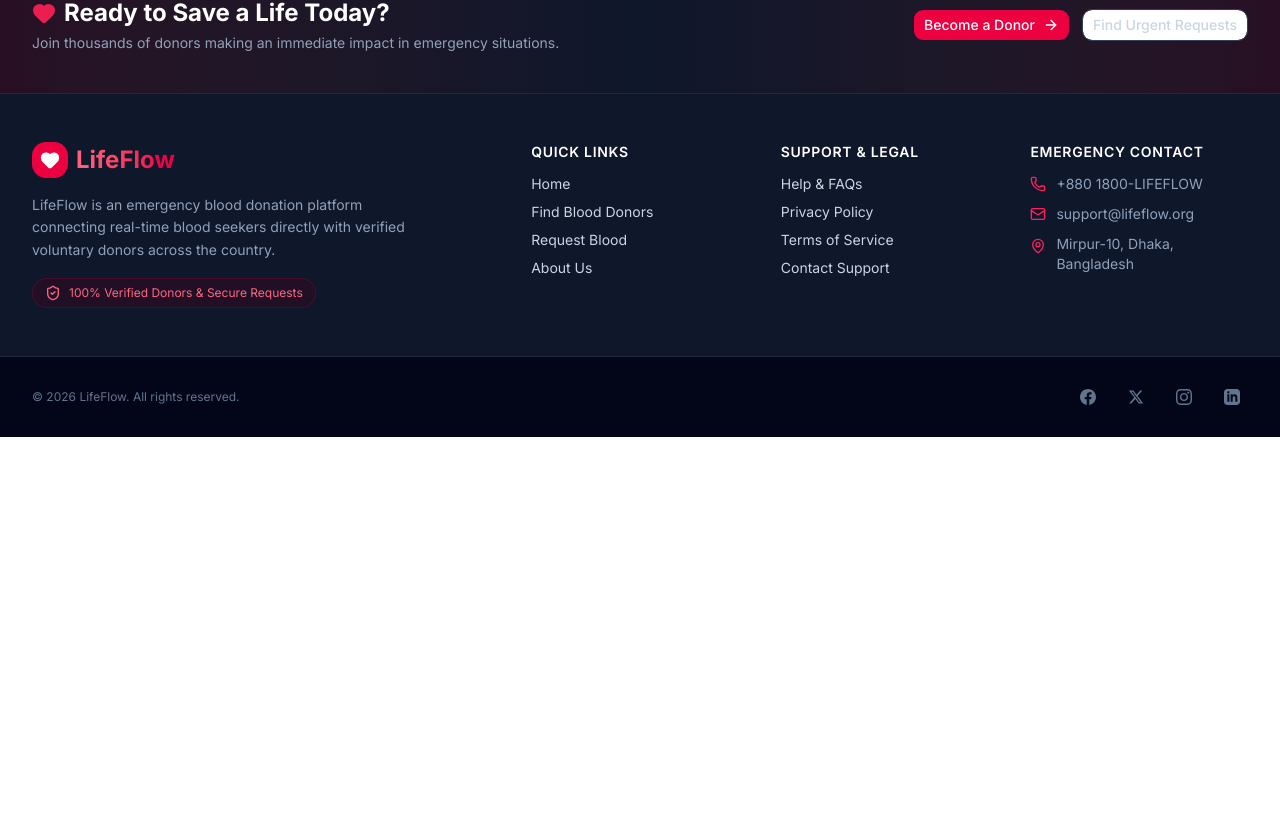
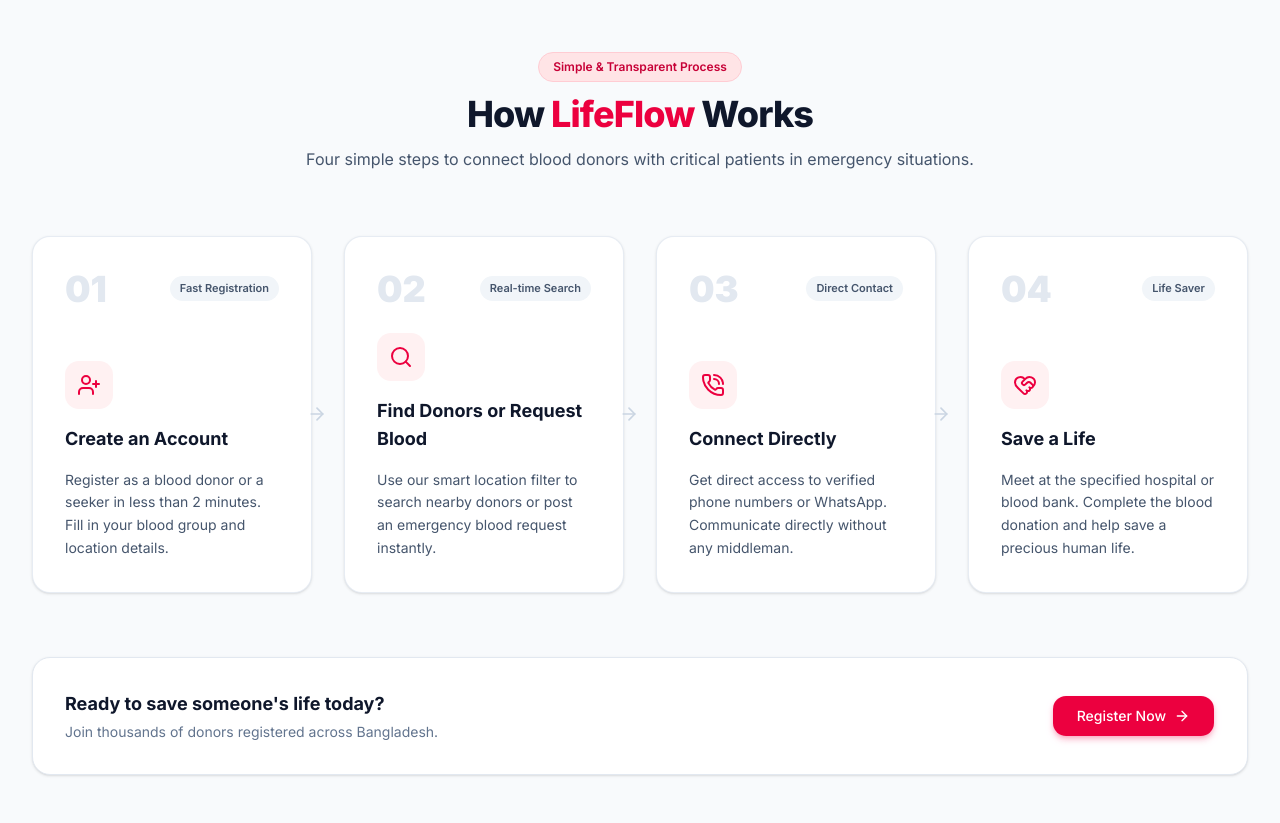
Before and after one commit to Md-Rasel-Ahmed/blood-donation-frontend, a Next.js app: page / in a window 1280 px wide. Shown: the part 1397-2220 px from the top of the page. Before the commit the page ends 1834 px from the top, so only its background shows below. Built offline with nearby package versions, Linux system fonts and the light colour scheme.

Commit message:
search donor section done

```diff
--- a/src/app/(public)/(marketing)/page.tsx
+++ b/src/app/(public)/(marketing)/page.tsx
@@ -1,4 +1,5 @@
 import Hero from '@/components/modules/homePage/Hero'
+import HowItWork from '@/components/modules/homePage/HowItWork'
 import SearchDonor from '@/components/modules/homePage/SearchDonor'
 import React from 'react'
 
@@ -7,6 +8,7 @@
     <div>
       <Hero></Hero>
       <SearchDonor></SearchDonor>
+      <HowItWork></HowItWork>
     </div>
   )
 }
--- /dev/null
+++ b/src/components/modules/homePage/HowItWork.tsx
@@ -0,0 +1,132 @@
+"use client";
+
+import React from "react";
+import { UserPlus, Search, PhoneCall, HeartHandshake, ArrowRight } from "lucide-react";
+import { Button } from "@/components/ui/button";
+import Link from "next/link";
+
+const steps = [
+  {
+    number: "01",
+    icon: UserPlus,
+    title: "Create an Account",
+    description:
+      "Register as a blood donor or a seeker in less than 2 minutes. Fill in your blood group and location details.",
+    badge: "Fast Registration",
+  },
+  {
+    number: "02",
+    icon: Search,
+    title: "Find Donors or Request Blood",
+    description:
+      "Use our smart location filter to search nearby donors or post an emergency blood request instantly.",
+    badge: "Real-time Search",
+  },
+  {
+    number: "03",
+    icon: PhoneCall,
+    title: "Connect Directly",
+    description:
+      "Get direct access to verified phone numbers or WhatsApp. Communicate directly without any middleman.",
+    badge: "Direct Contact",
+  },
+  {
+    number: "04",
+    icon: HeartHandshake,
+    title: "Save a Life",
+    description:
+      "Meet at the specified hospital or blood bank. Complete the blood donation and help save a precious human life.",
+    badge: "Life Saver",
+  },
+];
+
+export default function HowItWork() {
+  return (
+    <section className="py-16 sm:py-24 bg-slate-50 relative overflow-hidden">
+      {/* Background Decorative Blob */}
+      <div className="absolute top-1/2 left-0 w-72 h-72 bg-rose-200/30 blur-[100px] rounded-full pointer-events-none -z-10" />
+
+      <div className="max-w-7xl mx-auto px-4 sm:px-6 lg:px-8">
+
+        {/* Section Header */}
+        <div className="text-center max-w-2xl mx-auto space-y-3 mb-16">
+          <div className="inline-flex items-center gap-2 px-3.5 py-1.5 rounded-full bg-rose-100 border border-rose-200 text-rose-700 text-xs font-semibold">
+            Simple & Transparent Process
+          </div>
+          <h2 className="text-3xl sm:text-4xl font-extrabold text-slate-900 tracking-tight">
+            How <span className="text-rose-600">LifeFlow</span> Works
+          </h2>
+          <p className="text-slate-600 text-sm sm:text-base leading-relaxed">
+            Four simple steps to connect blood donors with critical patients in emergency situations.
+          </p>
+        </div>
+
+        {/* Steps Grid */}
+        <div className="grid grid-cols-1 md:grid-cols-2 lg:grid-cols-4 gap-8 relative">
+
+          {steps.map((step, index) => {
+            const IconComponent = step.icon;
+            return (
+              <div
+                key={index}
+                className="bg-white rounded-2xl p-6 sm:p-8 border border-slate-200/80 shadow-sm hover:shadow-xl hover:-translate-y-1 transition-all duration-300 relative flex flex-col justify-between group"
+              >
+                {/* Step Number Tag */}
+                <div className="flex items-center justify-between mb-6">
+                  <span className="text-4xl font-black text-slate-200 group-hover:text-rose-500/20 transition-colors">
+                    {step.number}
+                  </span>
+                  <span className="text-[11px] font-semibold px-2.5 py-1 rounded-full bg-slate-100 text-slate-600 group-hover:bg-rose-50 group-hover:text-rose-600 transition-colors">
+                    {step.badge}
+                  </span>
+                </div>
+
+                {/* Icon & Details */}
+                <div className="space-y-4">
+                  <div className="w-12 h-12 rounded-xl bg-rose-50 text-rose-600 flex items-center justify-center group-hover:bg-rose-600 group-hover:text-white transition-colors duration-300">
+                    <IconComponent className="h-6 w-6" />
+                  </div>
+                  <h3 className="text-lg font-bold text-slate-900 group-hover:text-rose-600 transition-colors">
+                    {step.title}
+                  </h3>
+                  <p className="text-xs sm:text-sm text-slate-600 leading-relaxed">
+                    {step.description}
+                  </p>
+                </div>
+
+                {/* Arrow Decorator for Large Screens */}
+                {index < steps.length - 1 && (
+                  <div className="hidden lg:block absolute -right-4 top-1/2 -translate-y-1/2 z-10 text-slate-300">
+                    <ArrowRight className="h-5 w-5" />
+                  </div>
+                )}
+              </div>
+            );
+          })}
+
+        </div>
+
+        {/* Bottom Callout Banner */}
+        <div className="mt-16 bg-white rounded-2xl p-6 sm:p-8 border border-slate-200 shadow-sm flex flex-col sm:flex-row items-center justify-between gap-6 text-center sm:text-left">
+          <div className="space-y-1">
+            <h4 className="text-base sm:text-lg font-bold text-slate-900">
+              Ready to save someone&apos;s life today?
+            </h4>
+            <p className="text-xs sm:text-sm text-slate-500">
+              Join thousands of donors registered across Bangladesh.
+            </p>
+          </div>
+          <div className="flex items-center gap-3 shrink-0">
+            <Link href="/register">
+              <Button className="bg-rose-600 hover:bg-rose-700 text-white font-medium px-6 py-5 rounded-xl gap-2 shadow-md shadow-rose-600/20">
+                Register Now
+                <ArrowRight className="h-4 w-4" />
+              </Button>
+            </Link>
+          </div>
+        </div>
+
+      </div>
+    </section>
+  );
+}
```
